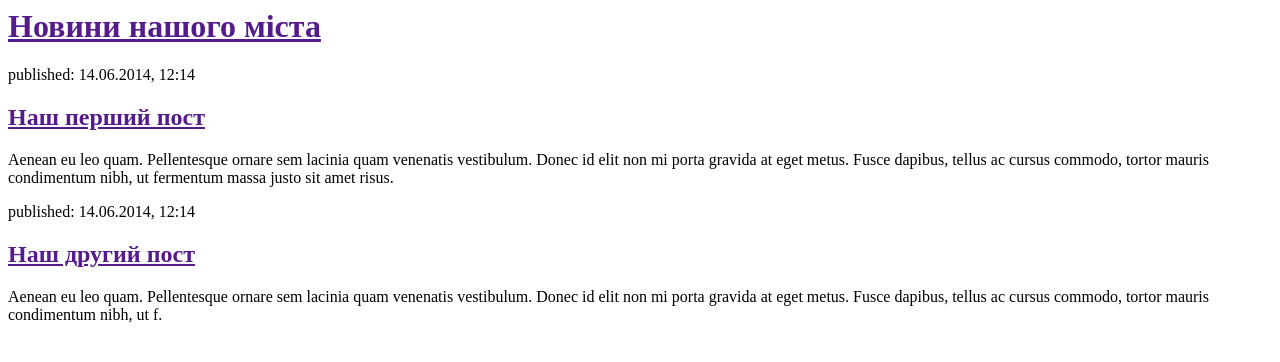
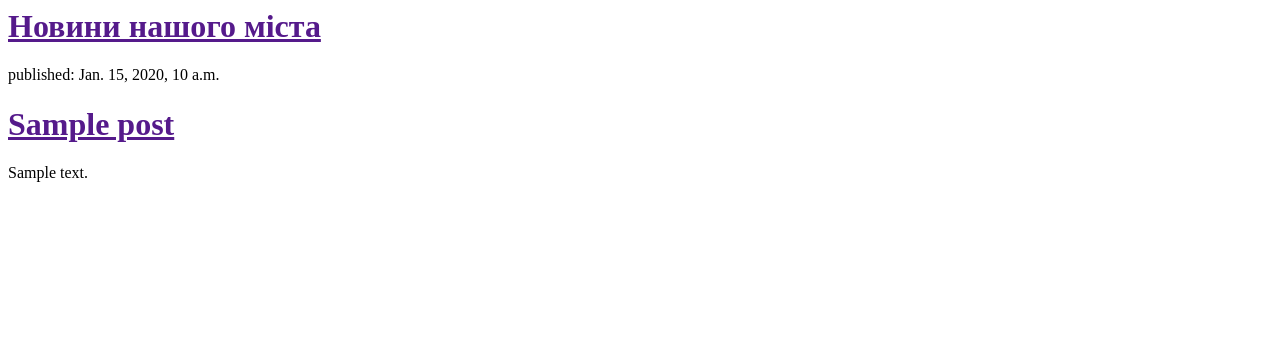
Before and after one commit to rudarav/lanivcity, a Django app: template blog/templates/blog/post_list.html in a window 1280 px wide. Shown: the top 362 px of the page. Run offline with Django 3.2, Linux system fonts and the light colour scheme; the template is opened without the code that fills it: values that come from a table or form of the project are taken from there, others are empty; tables that the repository leaves empty hold one stand-in row (values such as "Sample post").

Commit message:
Modified templates to display posts from database.

```diff
--- a/blog/templates/blog/post_list.html
+++ b/blog/templates/blog/post_list.html
@@ -7,16 +7,13 @@
                 <h1><a href="">Новини нашого міста</a></h1>
             </div>
 
+        {% for post in posts %}
             <div>
-                <p>published: 14.06.2014, 12:14</p>
-                <h2><a href="">Наш перший пост</a></h2>
-                <p>Aenean eu leo quam. Pellentesque ornare sem lacinia quam venenatis vestibulum. Donec id elit non mi porta gravida at eget metus. Fusce dapibus, tellus ac cursus commodo, tortor mauris condimentum nibh, ut fermentum massa justo sit amet risus.</p>
+                <p>published: {{ post.published_date }}</p>
+                <h1><a href="">{{ post.title }}</a></h1>
+                <p>{{ post.text|linebreaks }}</p>
             </div>
+        {% endfor %}
 
-            <div>
-                <p>published: 14.06.2014, 12:14</p>
-                <h2><a href="">Наш другий пост</a></h2>
-                <p>Aenean eu leo quam. Pellentesque ornare sem lacinia quam venenatis vestibulum. Donec id elit non mi porta gravida at eget metus. Fusce dapibus, tellus ac cursus commodo, tortor mauris condimentum nibh, ut f.</p>
-            </div>
         </body>
     </html>
--- a/blog/views.py
+++ b/blog/views.py
@@ -1,5 +1,7 @@
 from django.shortcuts import render
-
+from django.utils import timezone
+from .models import Post
 # Create your views here.
 def post_list(request):
-    return render(request, 'blog/post_list.html', {})
+    posts = Post.objects.filter(published_date__lte=timezone.now()).order_by('published_date')
+    return render(request, 'blog/post_list.html', {'posts': posts})
```
